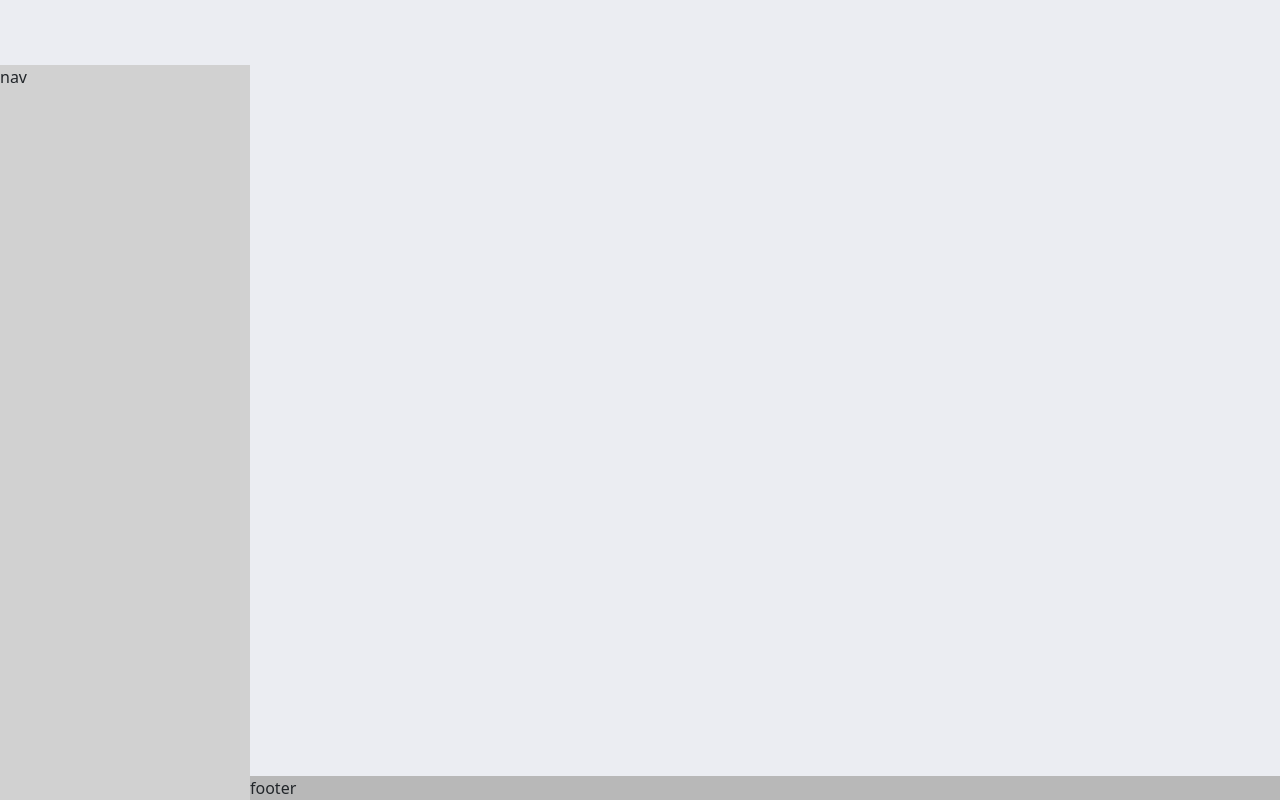
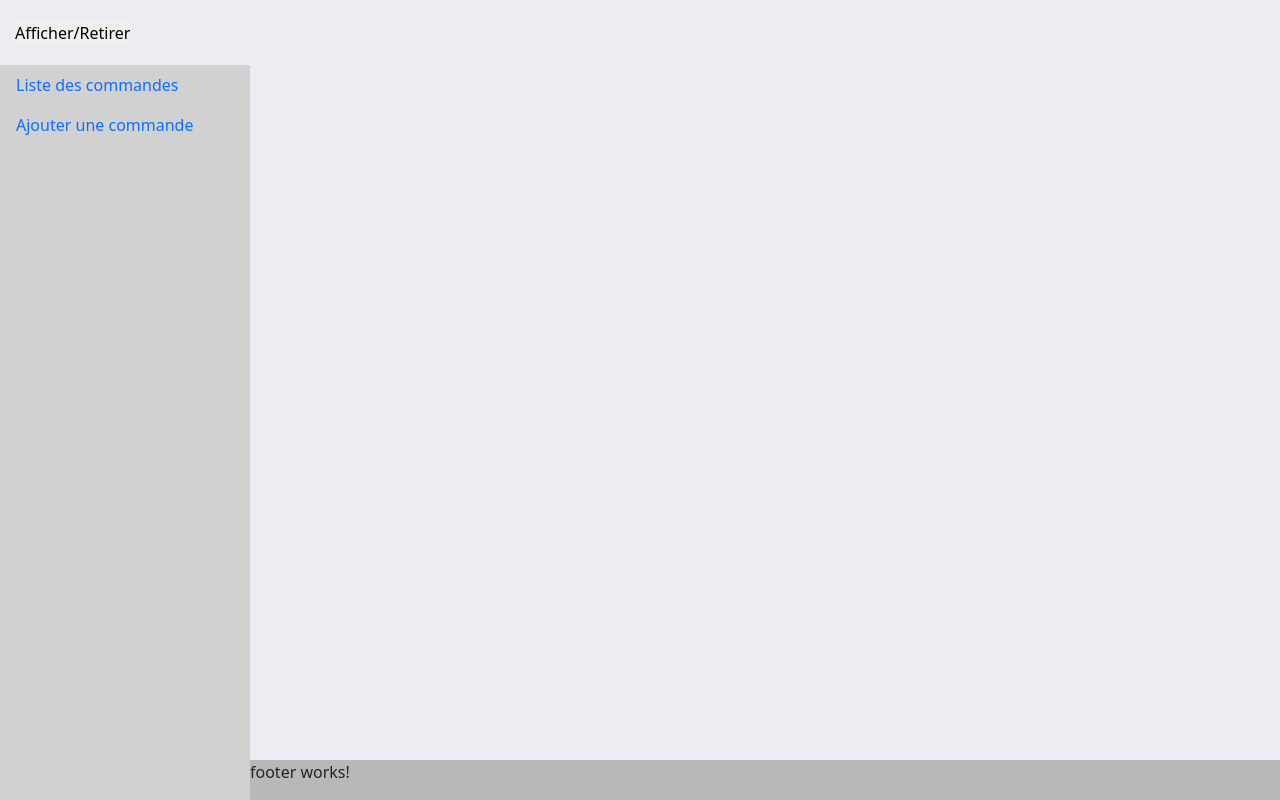
Before and after one commit to sbdm05/ng-03-juin-2024, an Angular app: page / in a window 1280 px wide. Built offline with nearby package versions, Linux system fonts and the light colour scheme.

Commit message:
add navigation

```diff
--- a/src/app/app.component.html
+++ b/src/app/app.component.html
@@ -3,18 +3,26 @@
   <!-- utilisation des composants statiques -->
   <!-- header -->
 
+  <!-- <app-header></app-header> -->
+
+  <button (click)='onClick()'>Afficher/Retirer</button>
+
 
 
 </header>
 
-<main>
+
+<!--
+  <main [ngClass]="{'close-aside' : propriété}">...</main>
+ -->
+<main [ngClass]="{'close-aside' : open}">
   <div class="shadow position-fixed">
   </div>
 
   <!-- ICI LE MENU -->
   <aside>
     <div class="scroller">
-      nav
+      <app-nav></app-nav>
 
     </div>
   </aside>
@@ -26,7 +34,7 @@
 
     </div>
     <footer>
-      footer
+      <app-footer></app-footer>
     </footer>
   </div>
 
--- a/src/app/app.component.ts
+++ b/src/app/app.component.ts
@@ -9,4 +9,13 @@ import { Component } from '@angular/core';
 export class AppComponent {
   // ici c'est une propriété
   public title = 'crm';
+  public open = false;
+
+  // créer une méthode pour ouvrir ou fermer la nav
+  public onClick() {
+    console.log(this.open); // affichage dans la console du navigateur
+    // inverser la valeur de this.open
+    this.open = !this.open;
+    console.log(this.open); // affichage dans la console du navigateur
+  }
 }
--- a/src/app/app.module.ts
+++ b/src/app/app.module.ts
@@ -4,11 +4,12 @@ import { BrowserModule } from '@angular/platform-browser';
 import { AppRoutingModule } from './app-routing.module';
 import { AppComponent } from './app.component';
 import { NgbModule } from '@ng-bootstrap/ng-bootstrap';
+import { CoreModule } from './core/core.module';
 
 // decorator
 @NgModule({
   declarations: [AppComponent],
-  imports: [BrowserModule, AppRoutingModule, NgbModule],
+  imports: [BrowserModule, AppRoutingModule, NgbModule, CoreModule],
   providers: [],
   bootstrap: [AppComponent],
 })
--- a/src/app/core/components/nav/nav.component.html
+++ b/src/app/core/components/nav/nav.component.html
@@ -1 +1,8 @@
-<p>nav works!</p>
+<ul class="nav flex-column">
+  <li class="nav-item">
+    <a class="nav-link" href="#">Liste des commandes</a>
+  </li>
+  <li class="nav-item">
+    <a class="nav-link" href="#">Ajouter une commande</a>
+  </li>
+</ul>
--- a/src/app/core/core.module.ts
+++ b/src/app/core/core.module.ts
@@ -8,5 +8,6 @@ import { FooterComponent } from './components/footer/footer.component';
 @NgModule({
   declarations: [HeaderComponent, NavComponent, FooterComponent],
   imports: [CommonModule],
+  exports: [HeaderComponent, NavComponent, FooterComponent],
 })
 export class CoreModule {}
```
